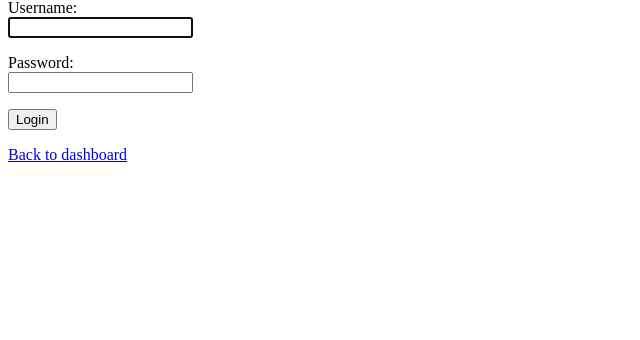
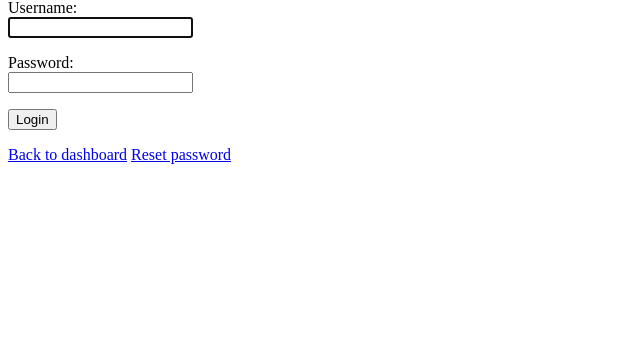
Before and after one commit to itzbw/ft_transcendence, a Django app: page /accounts/login/ in a window 1280 px wide. Shown: the part 114-454 px from the top of the page, without its empty margins (0-640 px from the left). Run offline with Django 5.2, Linux system fonts and the light colour scheme.

Commit message:
User authentication works [DOING] ---[feat]: add link to password reset from in login.html

```diff
--- a/user_authentication/users/templates/registration/login.html
+++ b/user_authentication/users/templates/registration/login.html
@@ -12,4 +12,5 @@
 </form>
 
 <a href="{% url 'dashboard' %}">Back to dashboard</a>
+<a href="{% url 'password_reset' %}">Reset password</a>
 {% endblock %}
```
